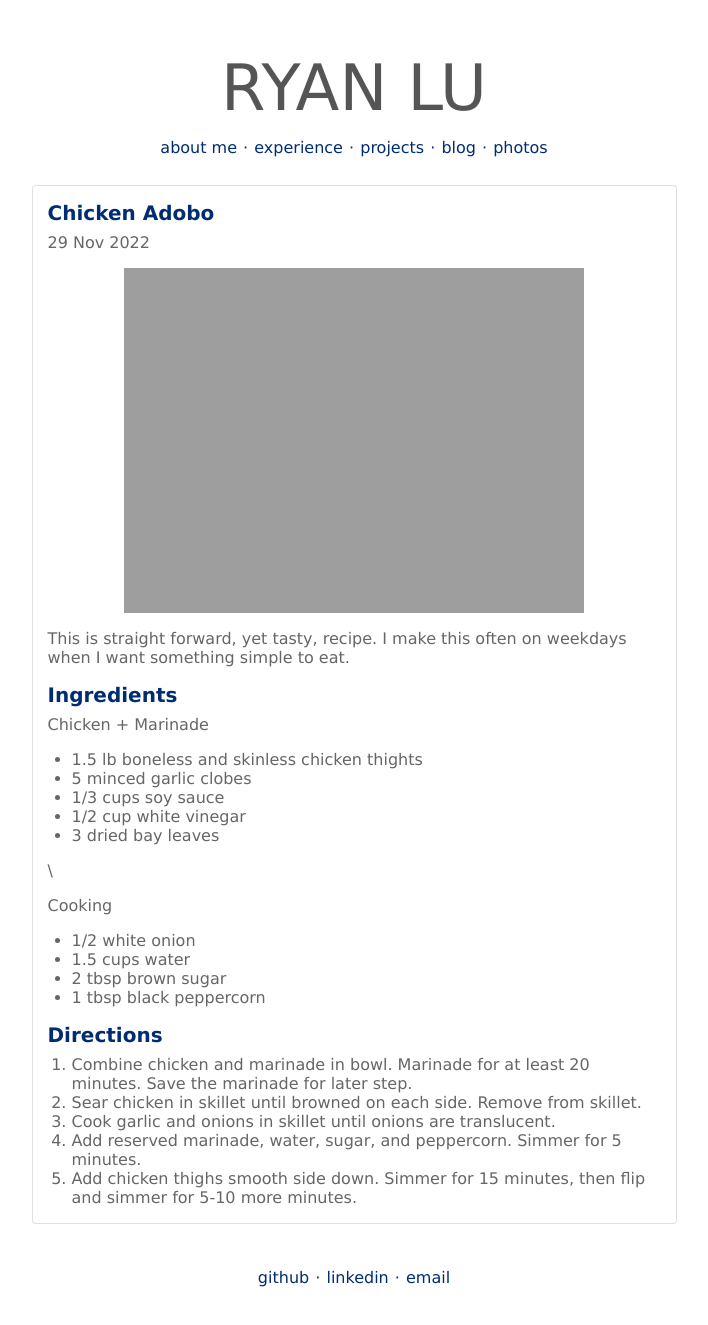
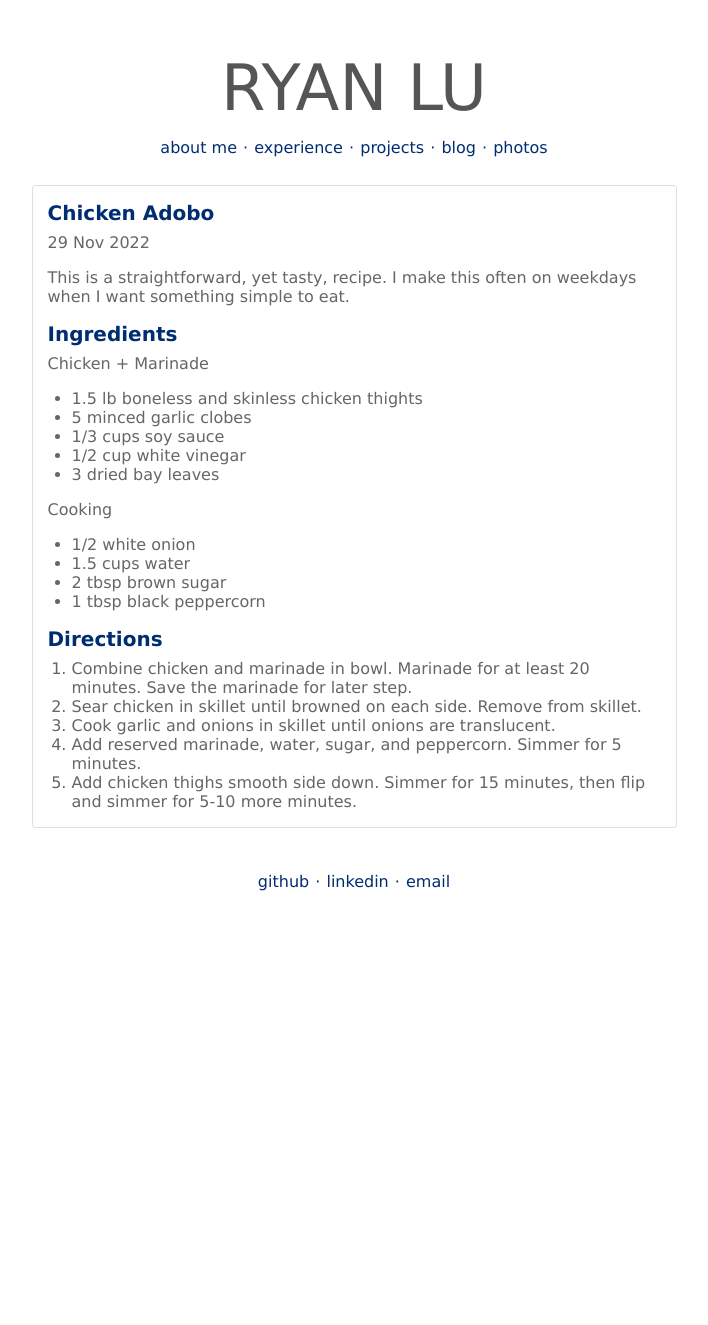
Before and after one commit to ryanlu41/ryanlu41.github.io, a Jekyll site: the page built from _posts/2022-11-29-Chicken-Adobo.md, in a window 1280 px wide. Shown: the whole page, without its empty margins (286-994 px from the left). Built offline with Jekyll 4.4.1, drawn with Linux system fonts in a browser that asks for light colours; after the commit the page ends 929 px from its top, so only the background shows below that.

Commit message:
chicken adobo

```diff
--- a/_posts/2022-11-29-Chicken-Adobo.md
+++ b/_posts/2022-11-29-Chicken-Adobo.md
@@ -6,10 +6,9 @@ category: "Recipes"
 ---
 
 {:refdef: style="text-align: center;"}
-![hongshaorou](https://ryanlu41.github.io/images/blog/hongshaorou.jpeg){: width="75%"}
 {: refdef}
 
-This is straight forward, yet tasty, recipe. I make this often on weekdays when I want something simple to eat.
+This is a straightforward, yet tasty, recipe. I make this often on weekdays when I want something simple to eat.
 
 ### Ingredients
 
@@ -19,8 +18,6 @@ Chicken + Marinade
 * 1/3 cups soy sauce
 * 1/2 cup white vinegar
 * 3 dried bay leaves
-
-\
 
 Cooking
 * 1/2 white onion
```
Also changed, not shown: images/blog/Lu_Ryan_Y2QProof.jpg (added).
